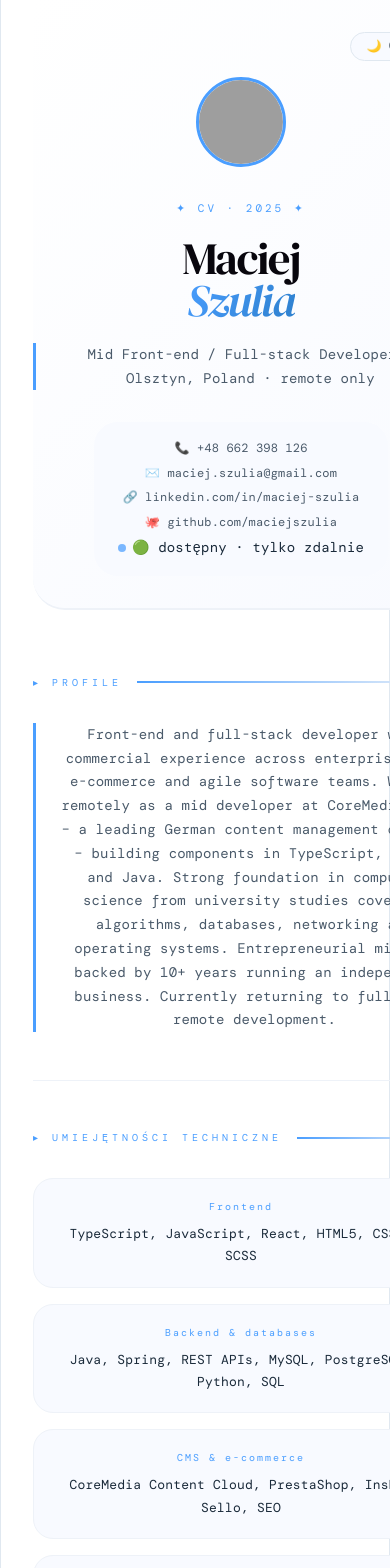
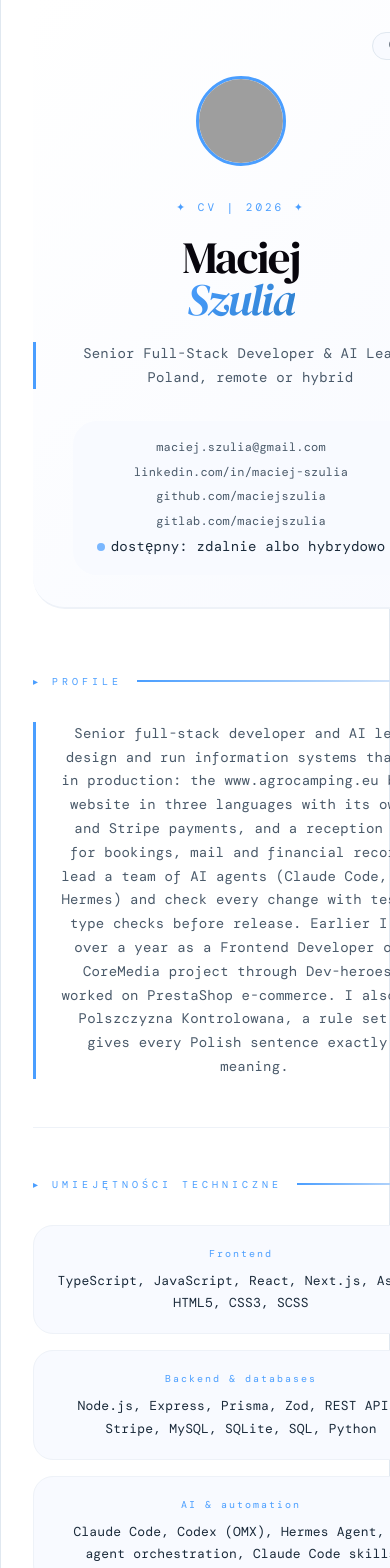
Before and after one commit to maciejszulia/maciejszulia.github.io, a React (Vite) app: page / in a window 390 px wide. Shown: the top 1568 px of the page. Built offline with nearby package versions, Linux system fonts and the light colour scheme; grey boxes are pictures that could not be loaded; a web font is replaced by a local one.

Commit message:
CV page: Senior Full-Stack Developer & AI Lead, current facts, page title, description and Person data; no phone, city or career-break note

```diff
--- a/index.html
+++ b/index.html
@@ -6,7 +6,26 @@
     <link rel="icon" type="image/svg+xml" href="/favicon.svg" />
     <meta name="viewport" content="width=device-width, initial-scale=1.0" />
     <link href="https://fonts.googleapis.com/css2?family=DM+Serif+Display:ital@0;1&family=DM+Mono:wght@300;400;500&display=swap" rel="stylesheet">
-    <title>cv-frontend</title>
+    <title>Maciej Szulia | Senior Full-Stack Developer &amp; AI Lead</title>
+    <meta name="description" content="Senior full-stack developer and AI lead. Information systems, web applications and APIs in production, built and run with a team of AI agents. TypeScript, Next.js, Node.js, Linux, Docker, GitLab CI/CD." />
+    <script type="application/ld+json">
+      {
+        "@context": "https://schema.org",
+        "@type": "Person",
+        "name": "Maciej Szulia",
+        "jobTitle": "Senior Full-Stack Developer & AI Lead",
+        "url": "https://maciejszulia.github.io/",
+        "sameAs": [
+          "https://www.linkedin.com/in/maciej-szulia",
+          "https://github.com/maciejszulia",
+          "https://gitlab.com/maciejszulia",
+          "https://useme.com/pl/roles/contractor/maciej-szulia,706953/"
+        ],
+        "knowsAbout": ["TypeScript", "Next.js", "React", "Node.js", "AI agents", "Workflow automation", "Linux", "Docker", "GitLab CI/CD"],
+        "alumniOf": { "@type": "CollegeOrUniversity", "name": "University of Warmia and Mazury in Olsztyn" },
+        "knowsLanguage": ["pl", "en", "de"]
+      }
+    </script>
   </head>
   <body>
     <div id="root"></div>
--- a/src/App.scss
+++ b/src/App.scss
@@ -86,7 +86,6 @@ section { padding: 3rem 0; border-bottom: 1px solid var(--border-light); }
 .exp-badge { display: inline-block; font-size: 10px; padding: 2px 10px; background: var(--highlight); border-radius: 30px; margin-top: 8px; }
 .exp-role { font-family: 'DM Serif Display', serif; font-size: 1.25rem; margin-bottom: 0.5rem; }
 .exp-bullets { list-style: none; li { padding-left: 18px; position: relative; margin-bottom: 4px; &::before { content: '✦'; position: absolute; left: 0; color: var(--accent); } } }
-.break-notice { margin-top: 1rem; padding: 0.8rem 1.2rem; border-left: 3px solid var(--accent); background: var(--bg2); border-radius: 16px; font-size: 12px; }
 
 .edu-item { display: flex; justify-content: space-between; flex-wrap: wrap; padding: 1rem 0; border-bottom: 1px solid var(--border-light); .edu-degree { font-family: 'DM Serif Display', serif; font-size: 1.2rem; } .edu-school { font-size: 12px; color: var(--accent); } }
 
--- a/src/App.tsx
+++ b/src/App.tsx
@@ -3,52 +3,45 @@ import './App.scss';
 
 const cvData = {
   name: "Maciej Szulia",
-  title: "Mid Front-end / Full-stack Developer",
-  location: "Olsztyn, Poland · remote only",
-  phone: "+48 662 398 126",
+  title: "Senior Full-Stack Developer & AI Lead",
+  location: "Poland, remote or hybrid",
   email: "maciej.szulia@gmail.com",
   linkedin: "linkedin.com/in/maciej-szulia",
   github: "github.com/maciejszulia",
-  profileText: "Front-end and full-stack developer with commercial experience across enterprise CMS, e-commerce and agile software teams. Worked remotely as a mid developer at CoreMedia GmbH – a leading German content management company – building components in TypeScript, React and Java. Strong foundation in computer science from university studies covering algorithms, databases, networking and operating systems. Entrepreneurial mindset backed by 10+ years running an independent business. Currently returning to full-time remote development.",
+  gitlab: "gitlab.com/maciejszulia",
+  profileText: "Senior full-stack developer and AI lead. I design and run information systems that work in production: the www.agrocamping.eu booking website in three languages with its own API and Stripe payments, and a reception panel for bookings, mail and financial records. I lead a team of AI agents (Claude Code, Codex, Hermes) and check every change with tests and type checks before release. Earlier I spent over a year as a Frontend Developer on the CoreMedia project through Dev-heroes and worked on PrestaShop e-commerce. I also wrote Polszczyzna Kontrolowana, a rule set that gives every Polish sentence exactly one meaning.",
   skills: [
-    { name: "Frontend", items: "TypeScript, JavaScript, React, HTML5, CSS3, SCSS" },
-    { name: "Backend & databases", items: "Java, Spring, REST APIs, MySQL, PostgreSQL, Python, SQL" },
-    { name: "CMS & e-commerce", items: "CoreMedia Content Cloud, PrestaShop, InsERT Sello, SEO" },
-    { name: "Infrastructure", items: "Linux (Ubuntu, Debian, Arch, RHEL), Docker, AWS, Bash, Nginx, networking" },
-    { name: "CS fundamentals", items: "Algorithms & data structures, computer architecture, operating systems, computer networks" },
-    { name: "Dev tools", items: "Git, Bitbucket, Jira, VSCode, GitHub Copilot, CI/CD" }
+    { name: "Frontend", items: "TypeScript, JavaScript, React, Next.js, Astro, HTML5, CSS3, SCSS" },
+    { name: "Backend & databases", items: "Node.js, Express, Prisma, Zod, REST APIs, Stripe, MySQL, SQLite, SQL, Python" },
+    { name: "AI & automation", items: "Claude Code, Codex (OMX), Hermes Agent, AI agent orchestration, Claude Code skills" },
+    { name: "Infrastructure", items: "Linux (runit), Docker, k3d (local Kubernetes), GitLab CI/CD, nginx, Tailscale" },
+    { name: "CMS & e-commerce", items: "PrestaShop, InsERT Sello, FreeMarker, Smarty, PHP" },
+    { name: "Dev tools", items: "Git, GitHub, GitLab, Jira" }
   ],
   experiences: [
-    { period: "Aug 2022 – Nov 2023", company: "CoreMedia GmbH", location: "Hamburg, Germany", role: "Mid Front-end / Full-stack Developer", bullets: [
-        "Developed front-end components within CoreMedia Content Cloud CMS using TypeScript, React and SCSS",
-        "Collaborated with international agile team via Jira, Bitbucket and regular code reviews",
-        "Worked with Java/Spring backend services and REST APIs in a full-stack capacity",
-        "Used Docker for local development environments and contributed to CI/CD pipelines",
-        "Leveraged GitHub Copilot to accelerate delivery and maintain code quality"
+    { period: "Jun 2015 – Present", company: "AgroCamping Olsztyn", location: "Olsztyn, Poland", role: "Senior Full-Stack Developer & AI Lead", bullets: [
+        "Design and run the booking system of an accommodation business: www.agrocamping.eu in Polish, English and German with a separate booking API (Next.js, React, TypeScript, Node.js, MySQL, Stripe)",
+        "Reception panel for bookings, stays, Gmail import, WhatsApp messages and financial records (Astro, TypeScript, Express, Prisma, SQLite, Zod)",
+        "Infrastructure: Linux with runit, Docker, k3d, GitLab CI/CD with a self-hosted runner, nginx, Tailscale, weekly security jobs",
+        "Lead a team of AI agents (Claude Code, Codex, Hermes): split work into tasks, set acceptance criteria, review every change; lint, type checks and tests run before each release"
+      ], badge: "" },
+    { period: "Aug 2022 – Nov 2023", company: "Dev-heroes Sp. z o.o.", location: "CoreMedia project", role: "Frontend Developer", bullets: [
+        "Frontend work on the CoreMedia project (enterprise CMS and digital experience platform, Hamburg), outsourced through Dev-heroes",
+        "HTML, SCSS, JavaScript, TypeScript, FreeMarker"
       ], badge: "remote" },
-    { period: "Feb 2022 – Dec 2022", company: "BEL-POL Sp. z o.o.", location: "Olsztyn, Poland", role: "Junior Front-end Developer & CMS Administrator", bullets: [
-        "Built and maintained front-end components using HTML5, CSS and SCSS",
-        "Managed PrestaShop CMS including configuration, plugins and database operations",
-        "Contributed to SEO improvements and digital product delivery"
+    { period: "Feb 2022 – Oct 2022", company: "BEL-POL Sp. z o.o.", location: "Olsztyn, Poland", role: "Front-end Developer, E-commerce & CMS (PrestaShop)", bullets: [
+        "Front-end and e-commerce work on PrestaShop, first part-time during studies, then full-time",
+        "PrestaShop, PHP, Smarty, HTML, CSS, JavaScript, MySQL"
       ], badge: "" },
-    { period: "Jun 2022 – Aug 2022", company: "Dev-Heroes Sp. z o.o.", location: "Wrocław, Poland", role: "Intern Full-stack / Front-end Developer", bullets: [
-        "Internship alongside university studies – worked on front-end and full-stack tasks",
-        "Used Java, SCSS and Git in a fully remote agile environment"
-      ], badge: "remote · intern" },
-    { period: "Jan 2020 – Mar 2021", company: "Pakomat.pl", location: "Olsztyn, Poland", role: "IT Executive & E-commerce Administrator", bullets: [
-        "Managed e-commerce infrastructure including PrestaShop and InsERT Sello",
-        "Maintained backend systems, databases and order processing pipelines"
-      ], badge: "" },
-    { period: "Jun 2015 – Present", company: "AgroCamping Olsztyn", location: "Self-employed", role: "Business Owner & Operations Manager", bullets: [
-        "Founded and independently managed an agritourism and camping business for 10+ years",
-        "Managed all digital systems, online presence and customer communication"
-      ], badge: "self-employed" }
+    { period: "Jan 2020 – Oct 2020", company: "Pakomat.pl", location: "Olsztyn, Poland", role: "IT Executive, E-commerce & CMS", bullets: [
+        "Ran and developed the PrestaShop shop and its integration with InsERT Sello"
+      ], badge: "" }
   ],
-  careerBreakNote: "Career break (late 2023 – present) · Family caregiving responsibilities",
-  education: { degree: "Computer Science (Informatyka)", school: "Uniwersytet Warmińsko-Mazurski w Olsztynie", date: "2017 – ongoing" },
+  education: { degree: "Computer Science (completed), general computer science", school: "University of Warmia and Mazury in Olsztyn, Faculty of Mathematics and Computer Science", date: "2020 – 2024" },
   languages: [
     { name: "Polish", level: "Native" },
-    { name: "English", level: "B2/C1 – technical fluency" }
+    { name: "English", level: "C1" },
+    { name: "German", level: "B2" }
   ]
 };
 
@@ -79,22 +72,22 @@ function App() {
       <header>
         <div className="theme-switch-wrapper">
           <button className="theme-switch" onClick={toggleTheme}>
-            {darkMode ? '☀️ Jasny' : '🌙 Ciemny'}
+            {darkMode ? 'Jasny' : 'Ciemny'}
           </button>
         </div>
         <div className="header-top">
           <img src="/photo.jpg" alt="zdjęcie" className="profile-photo" onError={(e) => (e.currentTarget.style.display = 'none')} />
           <div className="header-title">
-            <div className="tag">✦ CV · 2025 ✦</div>
+            <div className="tag">✦ CV | 2026 ✦</div>
             <h1>Maciej<br /><em>Szulia</em></h1>
-            <p className="subtitle">{cvData.title} — {cvData.location}</p>
+            <p className="subtitle">{cvData.title} | {cvData.location}</p>
           </div>
           <div className="contact-block">
-            <a href={`tel:${cvData.phone}`}>📞 {cvData.phone}</a>
-            <a href={`mailto:${cvData.email}`}>✉️ {cvData.email}</a>
-            <a href={`https://${cvData.linkedin}`} target="_blank">🔗 {cvData.linkedin}</a>
-            <a href={`https://${cvData.github}`} target="_blank">🐙 {cvData.github}</a>
-            <div className="status-dot">🟢 dostępny · tylko zdalnie</div>
+            <a href={`mailto:${cvData.email}`}>{cvData.email}</a>
+            <a href={`https://${cvData.linkedin}`} target="_blank">{cvData.linkedin}</a>
+            <a href={`https://${cvData.github}`} target="_blank">{cvData.github}</a>
+            <a href={`https://${cvData.gitlab}`} target="_blank">{cvData.gitlab}</a>
+            <div className="status-dot">dostępny: zdalnie albo hybrydowo</div>
           </div>
         </div>
       </header>
@@ -134,7 +127,6 @@ function App() {
             </div>
           </div>
         ))}
-        <div className="break-notice">📌 {cvData.careerBreakNote}</div>
       </section>
 
       <section>
@@ -158,8 +150,8 @@ function App() {
       </section>
 
       <footer>
-        <div>Maciej Szulia · CV · Olsztyn</div>
-        <button className="print-btn" onClick={() => window.print()}>💾 Zapisz PDF / Drukuj</button>
+        <div>Maciej Szulia | CV</div>
+        <button className="print-btn" onClick={() => window.print()}>Zapisz PDF / Drukuj</button>
       </footer>
     </div>
   );
```
